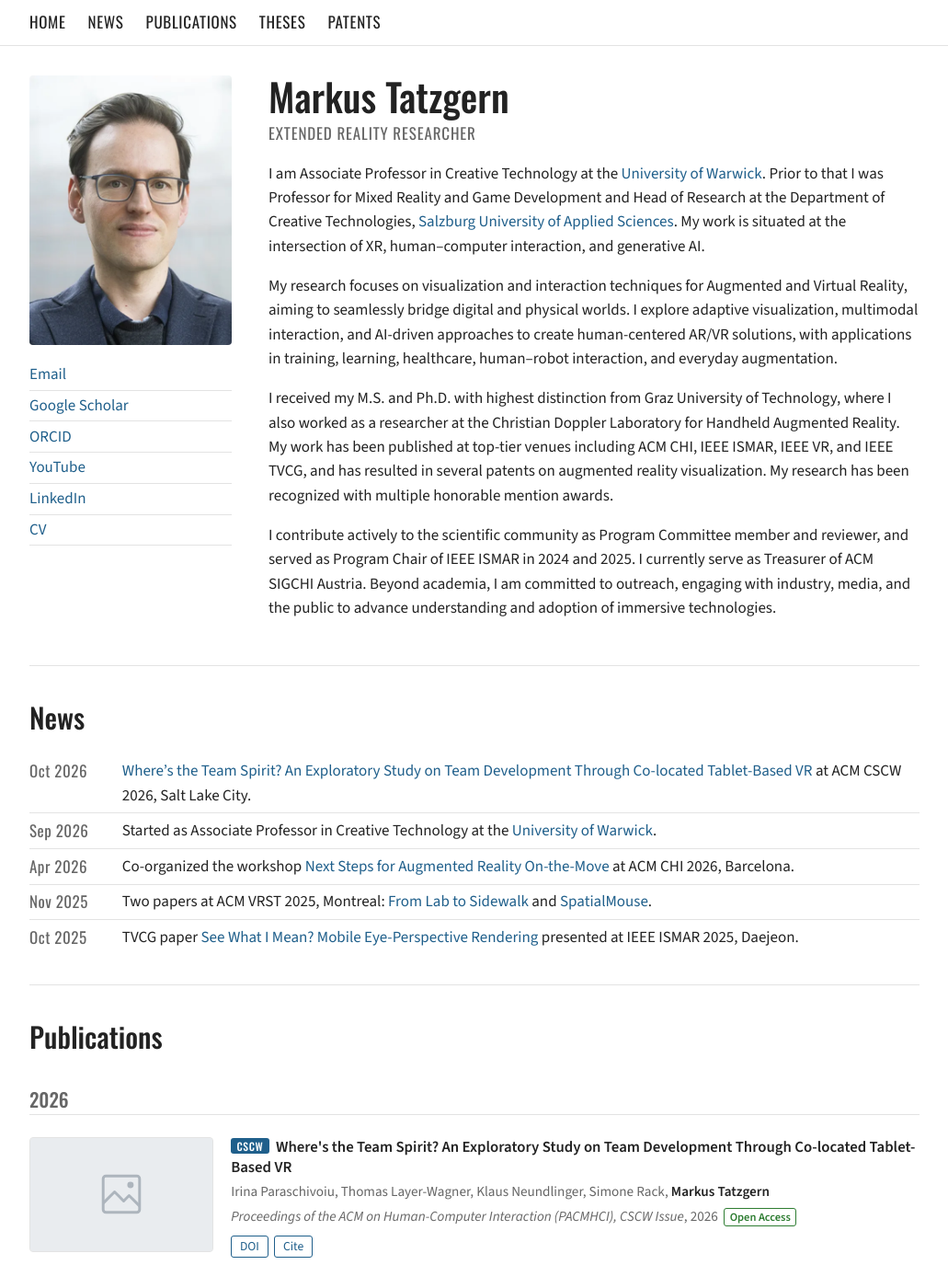
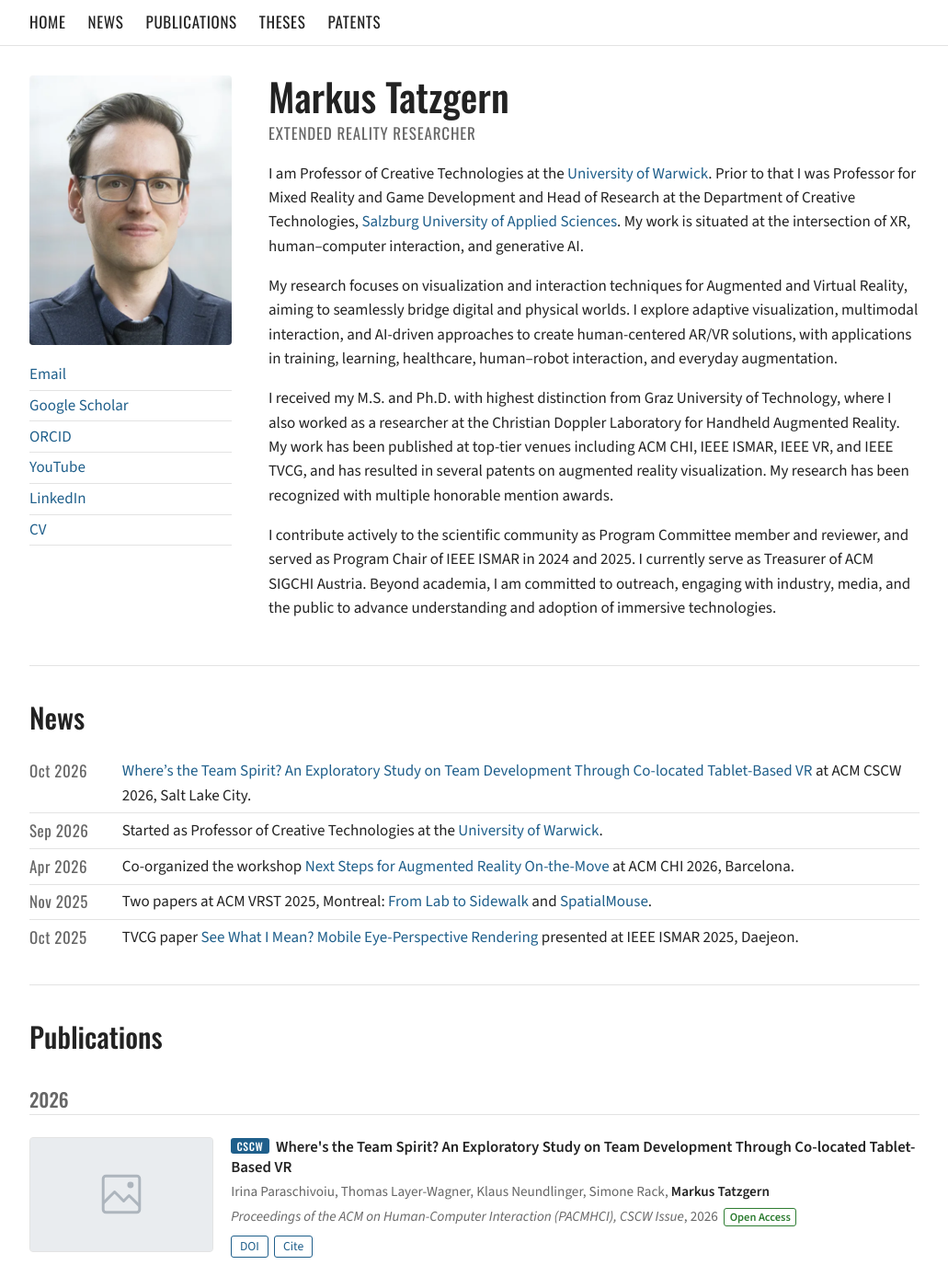
Before and after one commit to mtatz/mtatz.github.io, a Jekyll site: the page built from index.html, in a window 1280 px wide and 1400 px high. Shown: the whole window at 92% size, without its empty margins (124-1155 px from the left). Built offline with Jekyll 4.4.1, drawn with Linux system fonts in a browser that asks for light colours.

Commit message:
Change job title to Professor of Creative Technologies
Co-Authored-By: Claude Opus 5.5 <noreply@anthropic.com>
Claude-Session: https://claude.ai/code/session_014X6Q7nAd6PJRdbiiMWzV1J

```diff
--- a/_config.yml
+++ b/_config.yml
@@ -1,7 +1,7 @@
 title: Markus Tatzgern
 tagline: Extended Reality Researcher
 description: >-
-  Markus Tatzgern is an Associate Professor in Creative Technology at the University of Warwick,
+  Markus Tatzgern is Professor of Creative Technologies at the University of Warwick,
   researching visualization and interaction techniques for Augmented and Virtual Reality.
 url: https://markustatzgern.com
 baseurl: ""
--- a/_data/news.yml
+++ b/_data/news.yml
@@ -2,7 +2,7 @@
 - date: 2026-10
   text: "[Where's the Team Spirit? An Exploratory Study on Team Development Through Co-located Tablet-Based VR](https://doi.org/10.1145/3817040) at ACM CSCW 2026, Salt Lake City."
 - date: 2026-09
-  text: "Started as Associate Professor in Creative Technology at the [University of Warwick](https://warwick.ac.uk/)."
+  text: "Started as Professor of Creative Technologies at the [University of Warwick](https://warwick.ac.uk/)."
 - date: 2026-04
   text: "Co-organized the workshop [Next Steps for Augmented Reality On-the-Move](https://doi.org/10.1145/3772363.3778775) at ACM CHI 2026, Barcelona."
 - date: 2025-11
--- a/_layouts/default.html
+++ b/_layouts/default.html
@@ -28,7 +28,7 @@
     "mainEntity": {
       "@type": "Person",
       "name": "{{ site.title }}",
-      "jobTitle": "Associate Professor in Creative Technology",
+      "jobTitle": "Professor of Creative Technologies",
       "affiliation": { "@type": "CollegeOrUniversity", "name": "University of Warwick", "url": "https://warwick.ac.uk/" },
       "alumniOf": { "@type": "CollegeOrUniversity", "name": "Graz University of Technology" },
       "email": "mailto:mail@markustatzgern.com",
--- a/index.html
+++ b/index.html
@@ -14,7 +14,7 @@ layout: default
     <h1>Markus Tatzgern</h1>
     <p class="subtitle">Extended Reality Researcher</p>
 
-    <p>I am Associate Professor in Creative Technology at the <a href="https://warwick.ac.uk/">University of Warwick</a>. Prior to that I was Professor for Mixed Reality and Game Development and Head of Research at the Department of Creative Technologies, <a href="https://www.fh-salzburg.ac.at">Salzburg University of Applied Sciences</a>. My work is situated at the intersection of XR, human&ndash;computer interaction, and generative AI.</p>
+    <p>I am Professor of Creative Technologies at the <a href="https://warwick.ac.uk/">University of Warwick</a>. Prior to that I was Professor for Mixed Reality and Game Development and Head of Research at the Department of Creative Technologies, <a href="https://www.fh-salzburg.ac.at">Salzburg University of Applied Sciences</a>. My work is situated at the intersection of XR, human&ndash;computer interaction, and generative AI.</p>
 
     <p>My research focuses on visualization and interaction techniques for Augmented and Virtual Reality, aiming to seamlessly bridge digital and physical worlds. I explore adaptive visualization, multimodal interaction, and AI-driven approaches to create human-centered AR/VR solutions, with applications in training, learning, healthcare, human&ndash;robot interaction, and everyday augmentation.</p>
 
```
